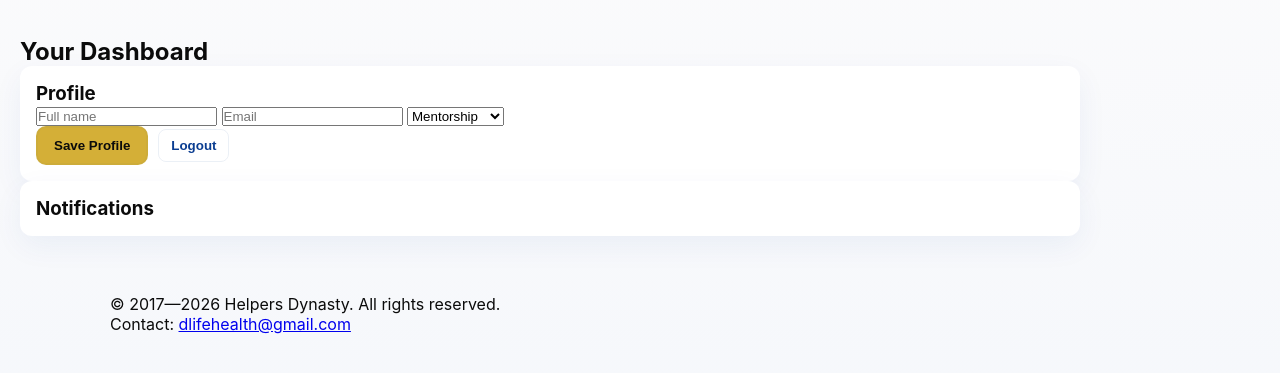
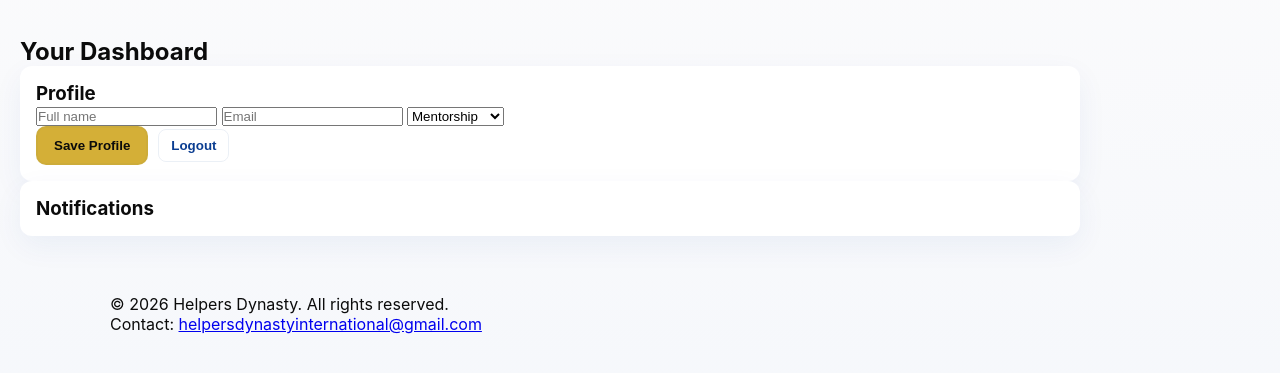
Before and after one commit to Mifavourite/HD-MedED, a website: page dashboard.html in a window 1280 px wide. Shown: the part 125-498 px from the top of the page. Drawn offline with Linux system fonts and the light colour scheme.

Commit message:
Update dashboard.html

```diff
--- a/dashboard.html
+++ b/dashboard.html
@@ -73,8 +73,8 @@
 
   <footer class="site-footer">
     <div class="container">
-      <p>© 2017—<span id="thisYear"></span> Helpers Dynasty. All rights reserved.</p>
-      <p>Contact: <a href="mailto:dlifehealth@gmail.com">dlifehealth@gmail.com</a></p>
+      <p>© <span id="thisYear"></span> Helpers Dynasty. All rights reserved.</p>
+      <p>Contact: <a href="helpersdynastyinternational@gmail.com">helpersdynastyinternational@gmail.com</a></p>
     </div>
   </footer>
 
```
